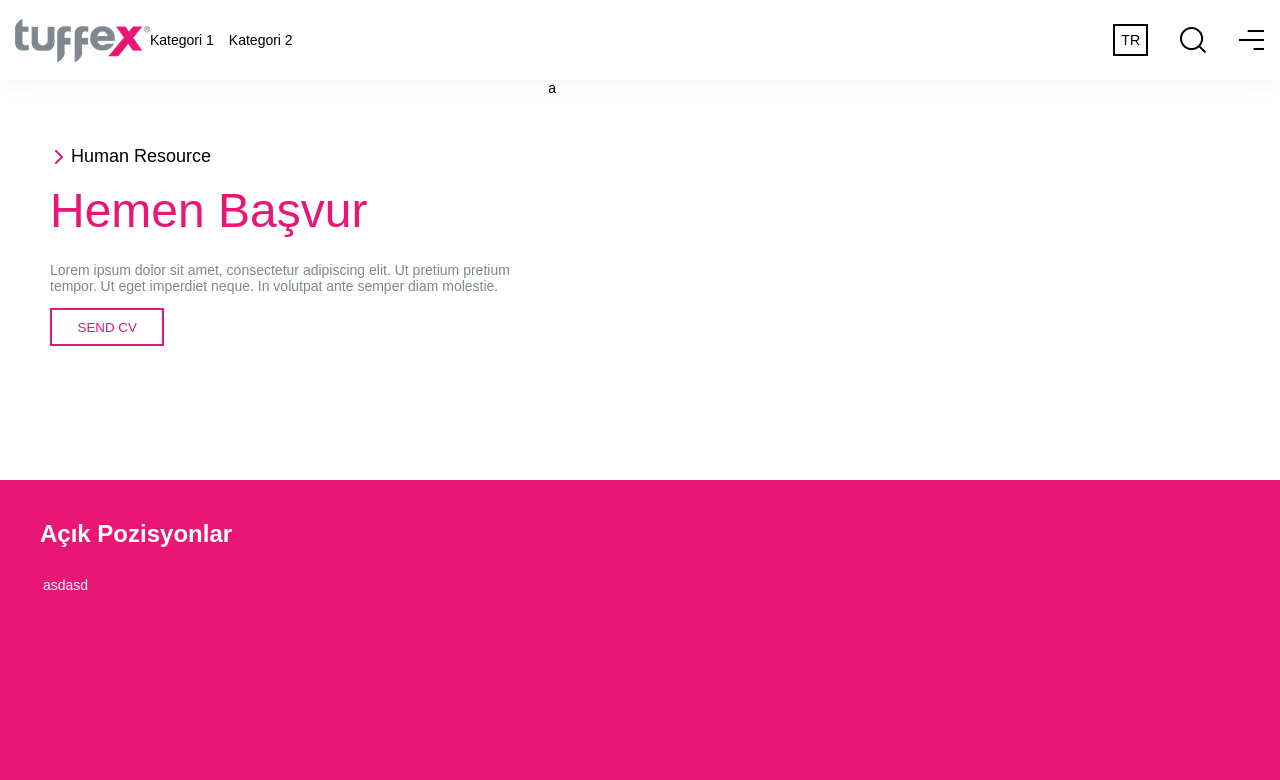
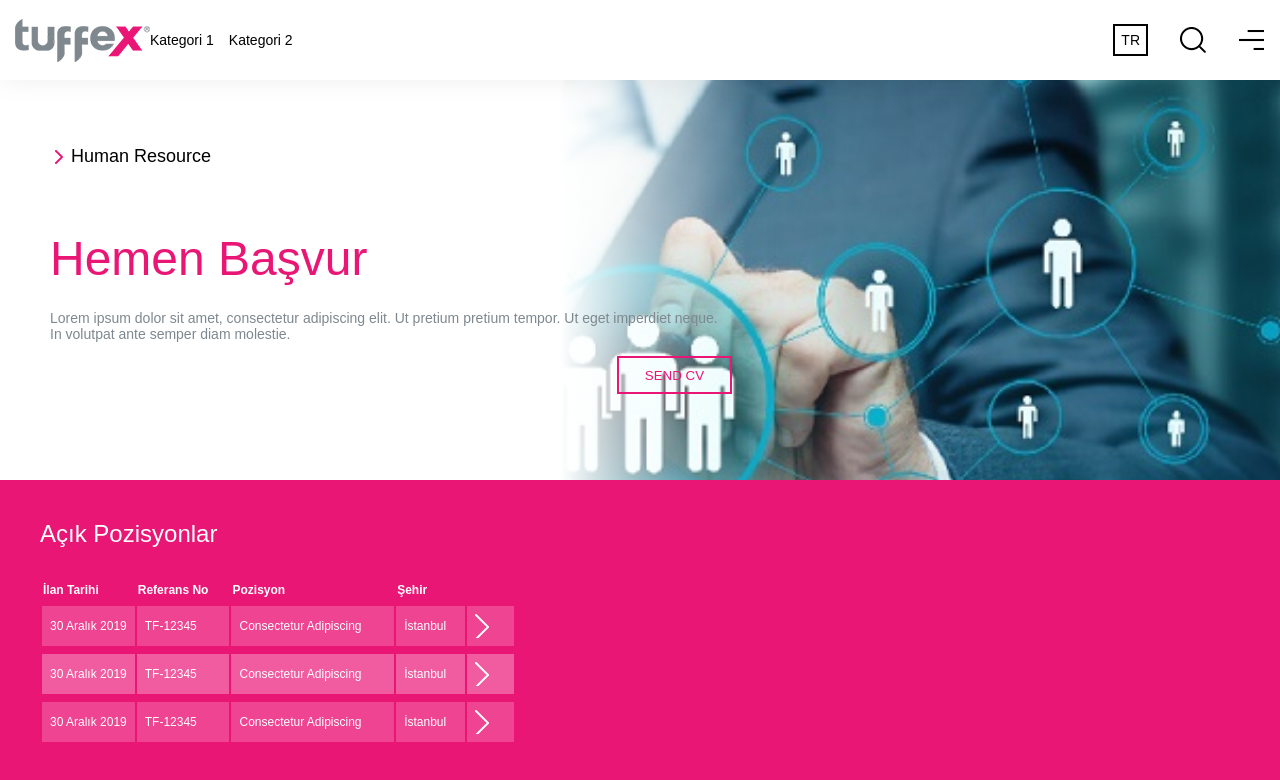
Before and after one commit to ozanzeng/tuffex, a React (Create React App) app: page /default/insan-kaynaklari in a window 1280 px wide. Shown: the top 780 px of the page. Built offline with nearby package versions, Linux system fonts and the light colour scheme; no server answers; what i18next-xhr-backend, redux-promise-middleware would draw is missing.

Commit message:
İnsan kaynakları tablo eklendi

```diff
--- a/src/assets/styles/custom/_contact.scss
+++ b/src/assets/styles/custom/_contact.scss
@@ -1,6 +1,6 @@
 .contact-article {
   padding-left: 5rem;
-  background-image: linear-gradient(to right, #ffffff 29%, rgba(255, 255, 255, 0) 98%);
+  background-image: linear-gradient(to right, #ffffff 75%, rgba(255, 255, 255, 0) 100%);
 }
 
 .contact-gmap {
@@ -53,7 +53,7 @@
     }
   }
   .contact-form-title {
-    font-weight: 600;
+    font-weight: 500;
     font-size: 24px;
   }
   .contact-form-body {
--- a/src/assets/styles/custom/_human_resource.scss
+++ b/src/assets/styles/custom/_human_resource.scss
@@ -1,7 +1,7 @@
 .human-resource-article {
   padding-top: 50px;
   padding-left: 50px;
-  background-image: linear-gradient(to right, #ffffff 29%, rgba(255, 255, 255, 0) 98%);
+  background-image: linear-gradient(to right, #ffffff 75%, rgba(255, 255, 255, 0) 100%);
 }
 
 .human-resource-up-content {
@@ -19,6 +19,18 @@
   padding: 0.6rem 1.6rem;
   color: $pink;
 }
+
+.human-resource-bg {
+  position: absolute;
+  top: 0;
+  right: 0;
+  width: 100%;
+  height: 100%;
+  background: url(images/human-resource.jpg) no-repeat center;
+  background-size: cover;
+  z-index: -9;
+}
+
 
 .human-resource-form {
   position: relative;
@@ -44,7 +56,7 @@
     }
   }
   .human-resource-form-title {
-    font-weight: 600;
+    font-weight: 500;
     font-size: 24px;
   }
   .human-resource-form-body {
@@ -82,3 +94,37 @@
     }
   }
 }
+
+.job-list {
+  position: relative;
+  display: block;
+  width: 100%;
+  border-spacing: 0.2em 0.6em;
+  table-layout: fixed;
+  overflow-wrap: break-word;
+  thead {
+    font-weight: 300;
+  }
+  tr{
+    padding-bottom: 10px;
+    th, td {
+      font-size: 12px;
+      text-align: left;
+    }
+    td {
+      padding: 8px;
+      background-color: $pink-light-2;
+    }
+    &:nth-child(even) {
+      td {
+        background-color: $pink-light;
+      }
+    }
+  }
+  .go-table-detail {
+    width: 24px;
+    height: 24px;
+    display: block;
+    @include imgRetina(sprite, png, 14px, 26px, -103px, -48px);
+  }
+}
--- a/src/assets/styles/custom/_main.scss
+++ b/src/assets/styles/custom/_main.scss
@@ -73,6 +73,7 @@ h1, h2, h3, h4, h5, h6, p {
   color: $pink;
   font-size: 48px;
   margin-bottom: 24px;
+  margin-top: 3rem;
 }
 
 .content-p-title {
@@ -87,3 +88,8 @@ h1, h2, h3, h4, h5, h6, p {
   font-size: 14px;
   margin-bottom: 14px;
 }
+
+.float-right {
+  float: right;
+  @include clearfix();
+}
--- a/src/assets/styles/custom/_variables.scss
+++ b/src/assets/styles/custom/_variables.scss
@@ -2,6 +2,8 @@ $text: #000000;
 $text-light: #7e888e;
 $pink: #ea1676;
 $pink-light: #f05c9f;
+$pink-light-2: #ee4491;
+
 $header-shadow: 0 2px 24px 0 rgba(0, 0, 0, 0.06);
 $box-shadow: 0 5px 50px 0 rgba(0, 0, 0, 0.1);
 
--- a/src/containers/HumanResourcePage.js
+++ b/src/containers/HumanResourcePage.js
@@ -10,7 +10,7 @@ const HumanResourcePage = () => {
       <div className="human-resource-up-content">
         <div className="container-fluid">
           <div className="row">
-            <div className="col-md-5 human-resource-article">
+            <div className="col-md-7 human-resource-article">
               <PageTitle title="Human Resource" />
               <h1 className="content-h1-title">Hemen Başvur</h1>
               <p className="content-p-text">
@@ -23,7 +23,7 @@ const HumanResourcePage = () => {
                 </button>
               </div>
             </div>
-            <div className="col-md-7">a</div>
+            <div className="human-resource-bg" />
           </div>
         </div>
       </div>
@@ -40,10 +40,45 @@ const HumanResourcePage = () => {
                 </div>
                 <div className="row human-resource-form-body">
                   <div className="col-md-12">
-                    <table>
-                      <tr>
-                        <td>asdasd</td>
-                      </tr>
+                    <table className="job-list">
+                      <thead>
+                        <tr>
+                          <th>İlan Tarihi</th>
+                          <th>Referans No</th>
+                          <th>Pozisyon</th>
+                          <th>Şehir</th>
+                          <th> </th>
+                        </tr>
+                      </thead>
+                      <tbody>
+                        <tr>
+                          <td width="20%">30 Aralık 2019</td>
+                          <td width="20%">TF-12345</td>
+                          <td>Consectetur Adipiscing</td>
+                          <td>İstanbul</td>
+                          <td>
+                            <span className="go-table-detail" />
+                          </td>
+                        </tr>
+                        <tr>
+                          <td>30 Aralık 2019</td>
+                          <td>TF-12345</td>
+                          <td>Consectetur Adipiscing</td>
+                          <td>İstanbul</td>
+                          <td>
+                            <span className="go-table-detail" />
+                          </td>
+                        </tr>
+                        <tr>
+                          <td>30 Aralık 2019</td>
+                          <td>TF-12345</td>
+                          <td>Consectetur Adipiscing</td>
+                          <td>İstanbul</td>
+                          <td>
+                            <span className="go-table-detail" />
+                          </td>
+                        </tr>
+                      </tbody>
                     </table>
                   </div>
                 </div>
```
Also changed, not shown: public/images/human-resource.jpg (added), public/style.min.css, 1 other file (tests, documents, lock files or other folders).
